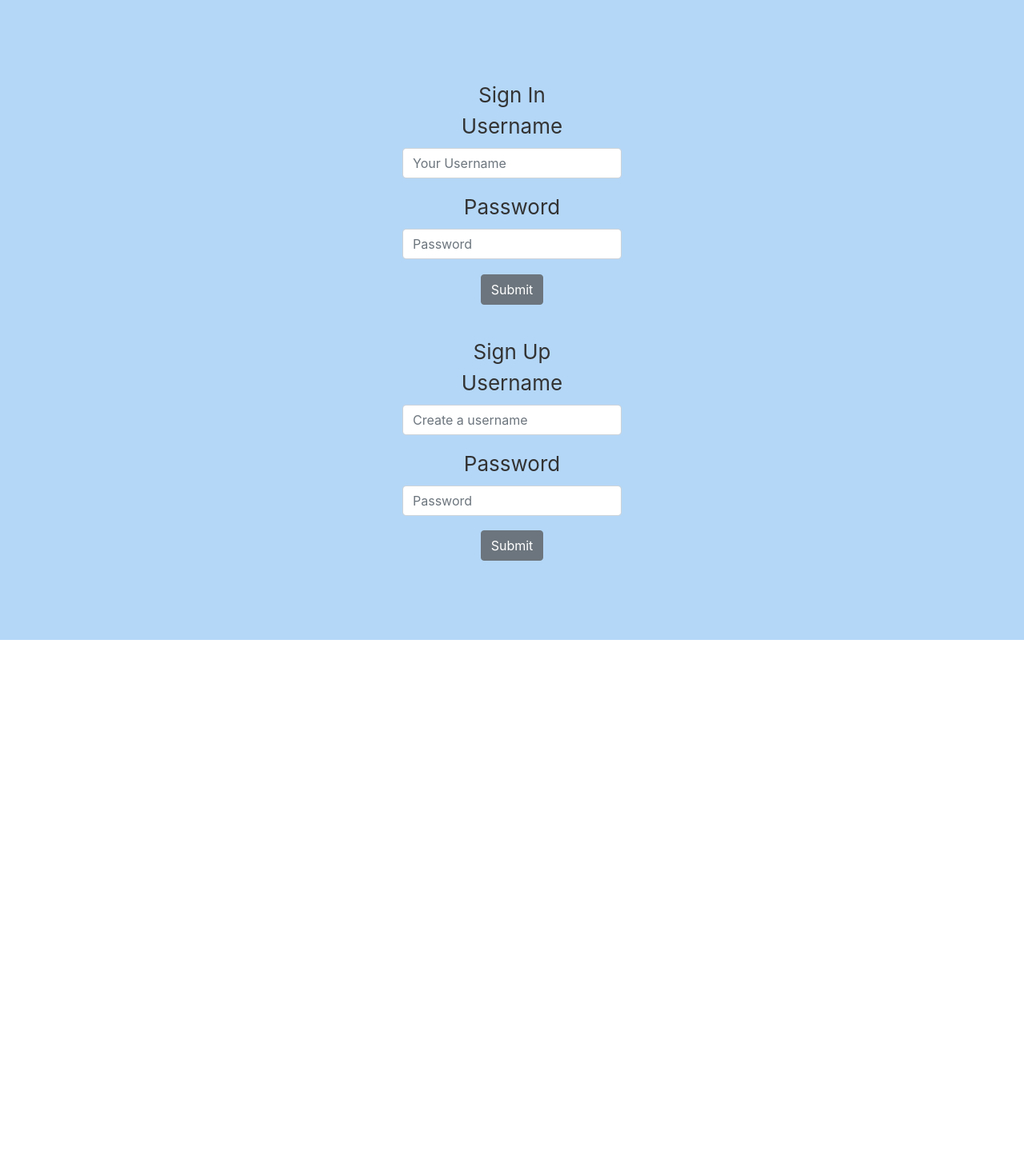
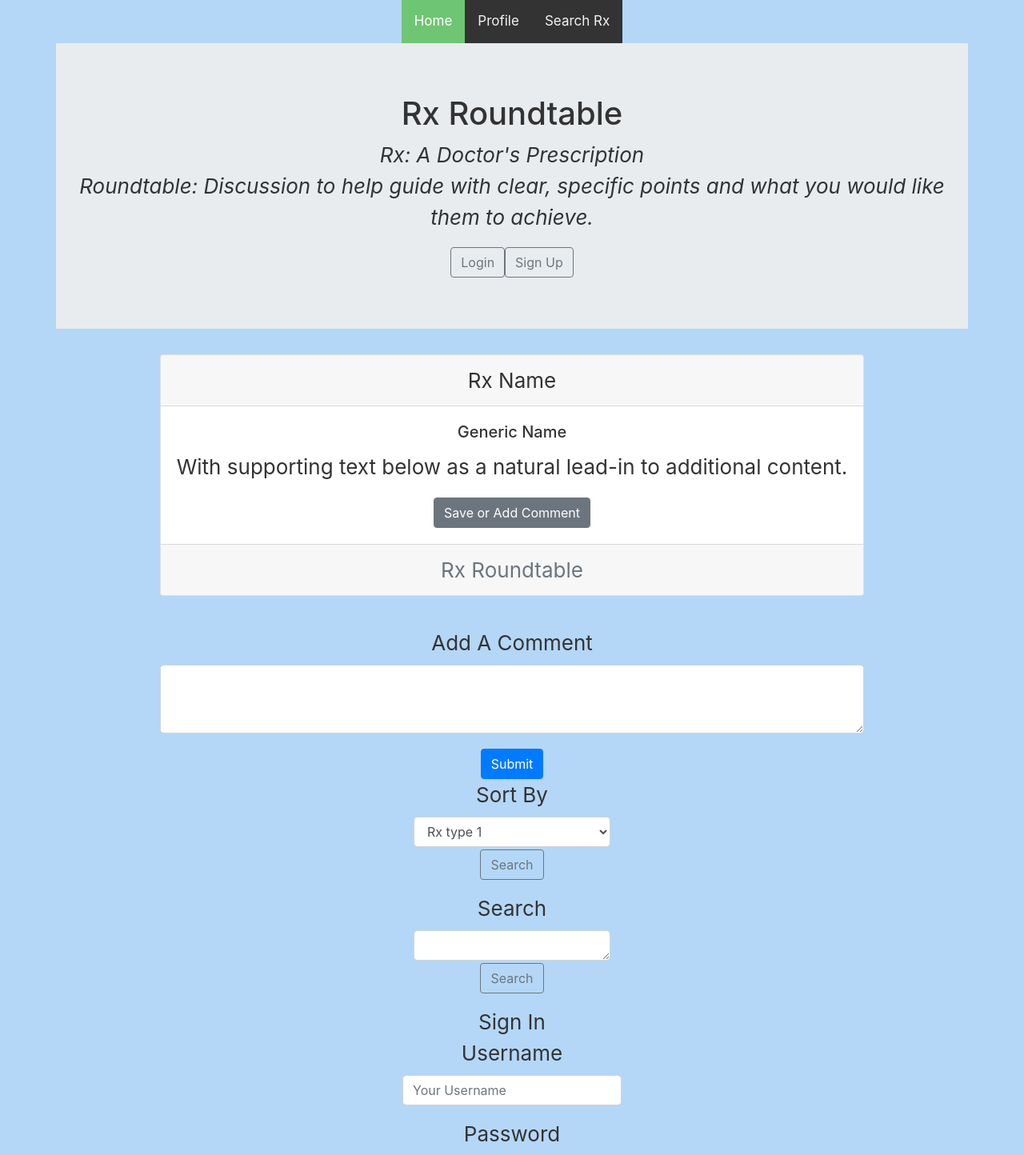
Before and after one commit to candacecodes/rx-roundtable-client, a React (Create React App) app: page / in a window 1280 px wide. Shown: the top 1444 px of the page at 80% size. Before the commit the page ends 800 px from the top, so only its background shows below. Built offline with nearby package versions, Linux system fonts and the light colour scheme.

Commit message:
testing components

```diff
--- a/src/App.js
+++ b/src/App.js
@@ -12,10 +12,10 @@ function App() {
 	return (
 		<div className="App">
 			<header className="App-header">
-				{/* <Navbar />
-				<Home /> */}
-				{/* <RxSingle /> */}
-				{/* <FilterSearch /> */}
+				<Navbar />
+				<Home />
+				<RxSingle />
+				<FilterSearch />
 				<Login />
 			</header>
 		</div>
```
